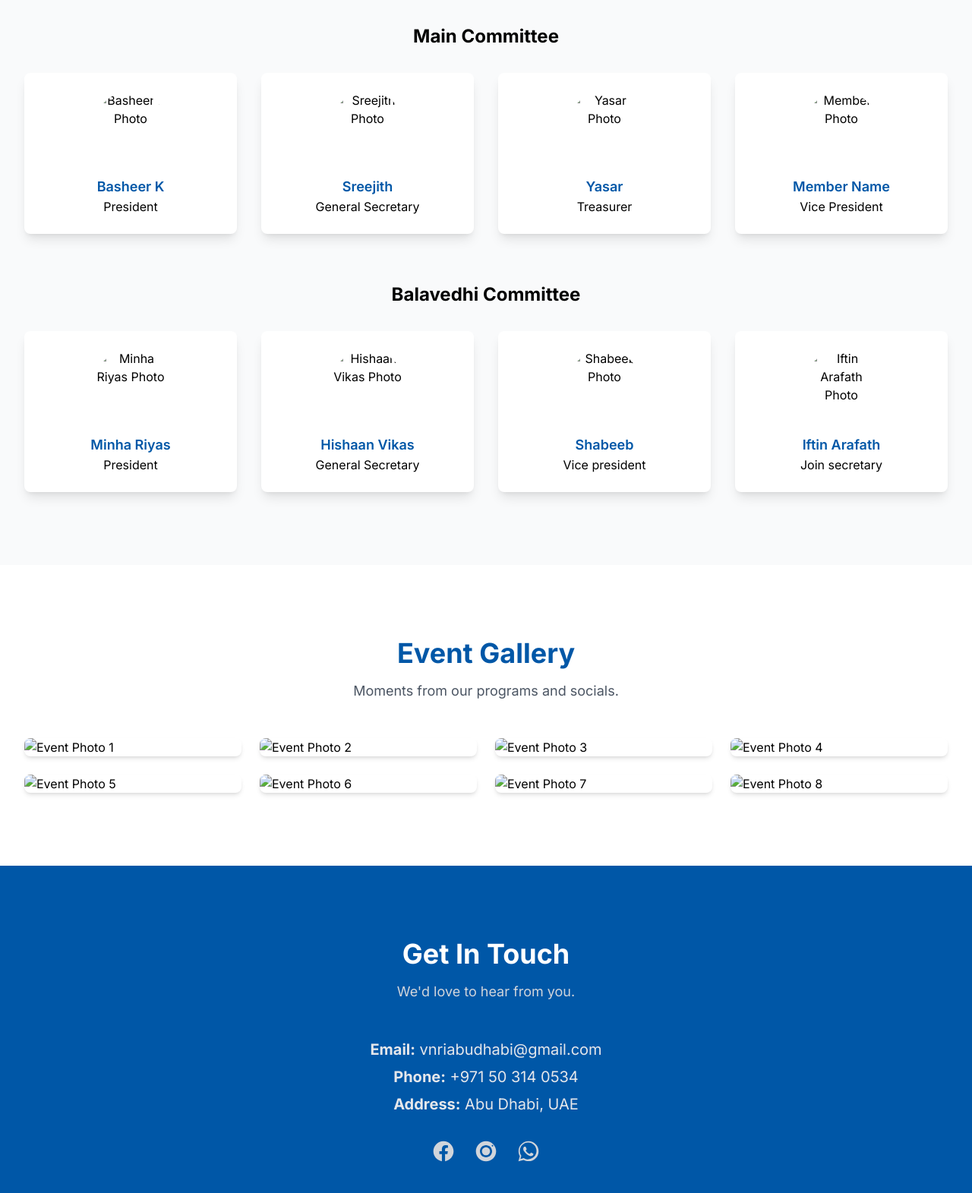
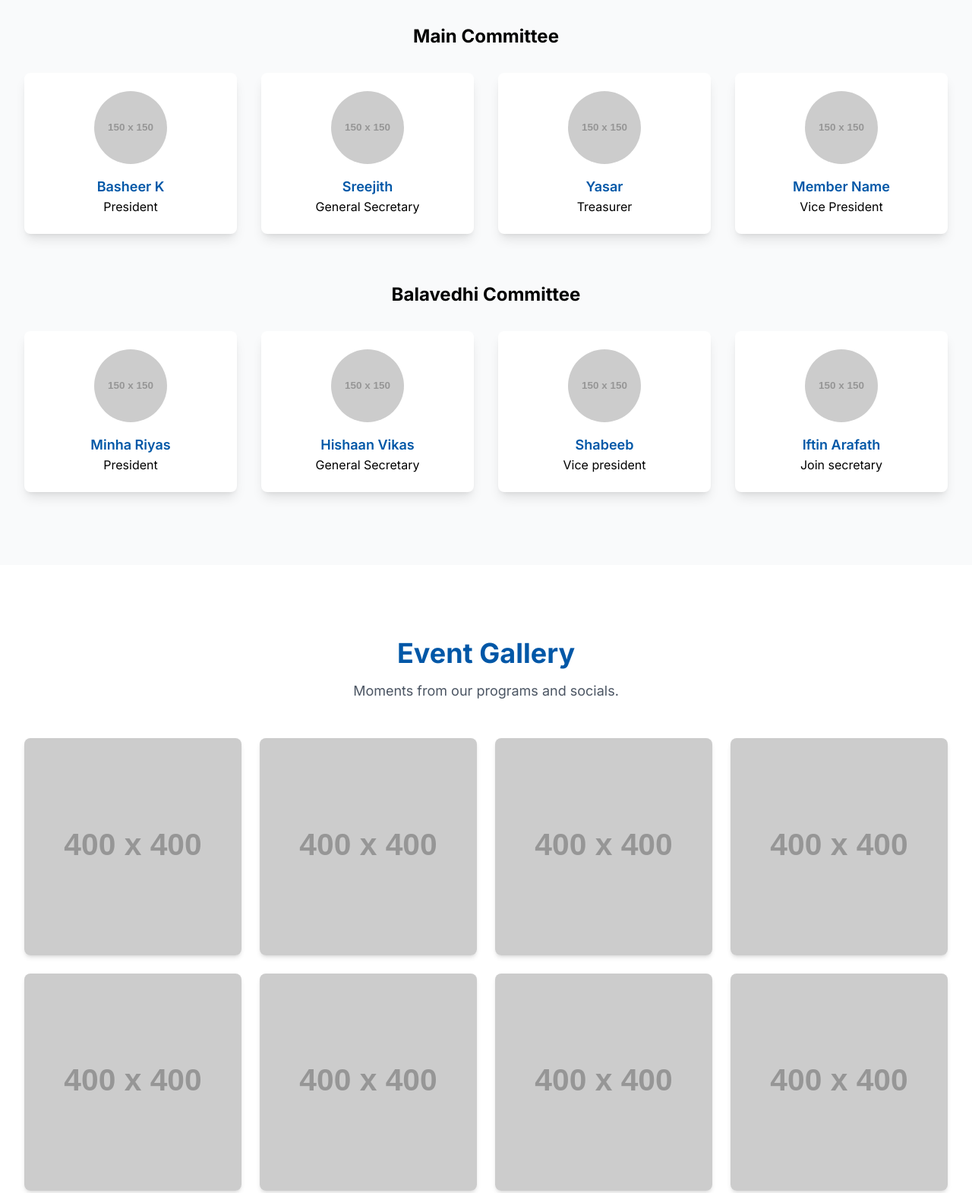
Before and after one commit to Shabeeb78623/VNRI, a plain HTML site: page index.html in a window 1280 px wide. Shown: the part 1880-3451 px from the top of the page at 76% size. Drawn offline with nearby package versions, Linux system fonts and the light colour scheme; placeholder pictures from the web are drawn by us.

Commit message:
Update index.html

```diff
--- a/index.html
+++ b/index.html
@@ -197,27 +197,43 @@
                     </h3>
                     <div class="grid grid-cols-2 md:grid-cols-3 lg:grid-cols-4 gap-6 md:gap-8">
                         <!--
-                          ACTION REQUIRED: Upload member photos to the 'assets/committee/' folder.
-                          The placeholder filenames use the position for easy replacement.
+                          ACTION REQUIRED: Upload member photos to the 'assets/Committee/' folder.
+                          The filenames below are simplified: [Position].jpg
                         -->
                         <div class="bg-white rounded-lg shadow-lg p-6 text-center">
-                            <img class="w-24 h-24 rounded-full mx-auto mb-4" src="assets/committee/President_BasheerK.jpg" alt="Basheer K Photo">
+                            <!-- NOTE: Changed path to assets/Committee/ (capital C) and simplified filename -->
+                            <img class="w-24 h-24 rounded-full mx-auto mb-4"
+                                 src="assets/Committee/President.jpg"
+                                 alt="Basheer K Photo"
+                                 onerror="this.onerror=null; this.src='https://placehold.co/150x150/0057a7/f39c12?text=President'">
                             <h4 class="text-lg font-semibold text-vnri-blue">Basheer K</h4>
                             <p class="text-vnri-orange">President</p>
                         </div>
                         <div class="bg-white rounded-lg shadow-lg p-6 text-center">
-                            <img class="w-24 h-24 rounded-full mx-auto mb-4" src="assets/committee/GeneralSecretary_Sreejith.jpg" alt="Sreejith Photo">
+                            <!-- NOTE: Changed path to assets/Committee/ (capital C) and simplified filename -->
+                            <img class="w-24 h-24 rounded-full mx-auto mb-4"
+                                 src="assets/Committee/GeneralSecretary.jpg"
+                                 alt="Sreejith Photo"
+                                 onerror="this.onerror=null; this.src='https://placehold.co/150x150/0057a7/f39c12?text=Secretary'">
                             <h4 class="text-lg font-semibold text-vnri-blue">Sreejith</h4>
                             <p class="text-vnri-orange">General Secretary</p>
                         </div>
                         <div class="bg-white rounded-lg shadow-lg p-6 text-center">
-                            <img class="w-24 h-24 rounded-full mx-auto mb-4" src="assets/committee/Treasurer_Yasar.jpg" alt="Yasar Photo">
+                            <!-- NOTE: Changed path to assets/Committee/ (capital C) and simplified filename -->
+                            <img class="w-24 h-24 rounded-full mx-auto mb-4"
+                                 src="assets/Committee/Treasurer.jpg"
+                                 alt="Yasar Photo"
+                                 onerror="this.onerror=null; this.src='https://placehold.co/150x150/0057a7/f39c12?text=Treasurer'">
                             <h4 class="text-lg font-semibold text-vnri-blue">Yasar</h4>
                             <p class="text-vnri-orange">Treasurer</p>
                         </div>
-                        <!-- Add more members as needed -->
+                        <!-- Example Placeholder for other members -->
                         <div class="bg-white rounded-lg shadow-lg p-6 text-center">
-                            <img class="w-24 h-24 rounded-full mx-auto mb-4" src="assets/committee/VicePresident_Placeholder.jpg" alt="Member Photo">
+                            <!-- NOTE: Changed path to assets/Committee/ (capital C) and simplified filename -->
+                            <img class="w-24 h-24 rounded-full mx-auto mb-4"
+                                 src="assets/Committee/VicePresident.jpg"
+                                 alt="Member Photo"
+                                 onerror="this.onerror=null; this.src='https://placehold.co/150x150/0057a7/f39c12?text=Vice+President'">
                             <h4 class="text-lg font-semibold text-vnri-blue">Member Name</h4>
                             <p class="text-vnri-orange">Vice President</p>
                         </div>
@@ -232,25 +248,41 @@
                     <div class="grid grid-cols-2 md:grid-cols-3 lg:grid-cols-4 gap-6 md:gap-8">
                         <!--
                           ACTION REQUIRED: Upload member photos to the 'assets/balavedhi/' folder.
-                          The placeholder filenames use the position for easy replacement.
+                          The filenames below are simplified: [Position].jpg
                         -->
                         <div class="bg-white rounded-lg shadow-lg p-6 text-center">
-                            <img class="w-24 h-24 rounded-full mx-auto mb-4" src="assets/balavedhi/President_MinhaRiyas.jpg" alt="Minha Riyas Photo">
+                            <!-- NOTE: Path assets/balavedhi/ (lowercase b) -->
+                            <img class="w-24 h-24 rounded-full mx-auto mb-4"
+                                 src="assets/balavedhi/President.jpg"
+                                 alt="Minha Riyas Photo"
+                                 onerror="this.onerror=null; this.src='https://placehold.co/150x150/0057a7/f39c12?text=BV+President'">
                             <h4 class="text-lg font-semibold text-vnri-blue">Minha Riyas</h4>
                             <p class="text-vnri-orange">President</p>
                         </div>
                         <div class="bg-white rounded-lg shadow-lg p-6 text-center">
-                            <img class="w-24 h-24 rounded-full mx-auto mb-4" src="assets/balavedhi/GeneralSecretary_HishaanVikas.jpg" alt="Hishaan Vikas Photo">
+                            <!-- NOTE: Path assets/balavedhi/ (lowercase b) -->
+                            <img class="w-24 h-24 rounded-full mx-auto mb-4"
+                                 src="assets/balavedhi/GeneralSecretary.jpg"
+                                 alt="Hishaan Vikas Photo"
+                                 onerror="this.onerror=null; this.src='https://placehold.co/150x150/0057a7/f39c12?text=BV+Secretary'">
                             <h4 class="text-lg font-semibold text-vnri-blue">Hishaan Vikas</h4>
                             <p class="text-vnri-orange">General Secretary</p>
                         </div>
                         <div class="bg-white rounded-lg shadow-lg p-6 text-center">
-                            <img class="w-24 h-24 rounded-full mx-auto mb-4" src="assets/balavedhi/VicePresident_Shabeeb.jpg" alt="Shabeeb Photo">
+                            <!-- NOTE: Path assets/balavedhi/ (lowercase b) -->
+                            <img class="w-24 h-24 rounded-full mx-auto mb-4"
+                                 src="assets/balavedhi/VicePresident.jpg"
+                                 alt="Shabeeb Photo"
+                                 onerror="this.onerror=null; this.src='https://placehold.co/150x150/0057a7/f39c12?text=BV+V.President'">
                             <h4 class="text-lg font-semibold text-vnri-blue">Shabeeb</h4>
                             <p class="text-vnri-orange">Vice president</p>
                         </div>
                         <div class="bg-white rounded-lg shadow-lg p-6 text-center">
-                            <img class="w-24 h-24 rounded-full mx-auto mb-4" src="assets/balavedhi/JointSecretary_IftinArafath.jpg" alt="Iftin Arafath Photo">
+                            <!-- NOTE: Path assets/balavedhi/ (lowercase b) -->
+                            <img class="w-24 h-24 rounded-full mx-auto mb-4"
+                                 src="assets/balavedhi/JointSecretary.jpg"
+                                 alt="Iftin Arafath Photo"
+                                 onerror="this.onerror=null; this.src='https://placehold.co/150x150/0057a7/f39c12?text=BV+J.Secretary'">
                             <h4 class="text-lg font-semibold text-vnri-blue">Iftin Arafath</h4>
                             <p class="text-vnri-orange">Join secretary</p>
                         </div>
@@ -273,31 +305,31 @@
                 <div class="mt-12 grid grid-cols-2 sm:grid-cols-3 lg:grid-cols-4 gap-4 md:gap-6">
                     <!--
                       ACTION REQUIRED: Upload event photos to the 'assets/gallery/' folder.
-                      The placeholder filenames are numbered for easy replacement.
+                      The placeholder filenames are numbered for easy replacement (e.g., 01.jpg).
                     -->
                     <div class="aspect-w-1 aspect-h-1">
-                        <img class="w-full h-full object-cover rounded-lg shadow-md" src="assets/gallery/Program_01.jpg" alt="Event Photo 1">
+                        <img class="w-full h-full object-cover rounded-lg shadow-md" src="assets/gallery/01.jpg" alt="Event Photo 1" onerror="this.onerror=null; this.src='https://placehold.co/400x400/0057a7/ffffff?text=Event+01'">
                     </div>
                     <div class="aspect-w-1 aspect-h-1">
-                        <img class="w-full h-full object-cover rounded-lg shadow-md" src="assets/gallery/Program_02.jpg" alt="Event Photo 2">
+                        <img class="w-full h-full object-cover rounded-lg shadow-md" src="assets/gallery/02.jpg" alt="Event Photo 2" onerror="this.onerror=null; this.src='https://placehold.co/400x400/0057a7/ffffff?text=Event+02'">
                     </div>
                     <div class="aspect-w-1 aspect-h-1">
-                        <img class="w-full h-full object-cover rounded-lg shadow-md" src="assets/gallery/Program_03.jpg" alt="Event Photo 3">
+                        <img class="w-full h-full object-cover rounded-lg shadow-md" src="assets/gallery/03.jpg" alt="Event Photo 3" onerror="this.onerror=null; this.src='https://placehold.co/400x400/0057a7/ffffff?text=Event+03'">
                     </div>
                     <div class="aspect-w-1 aspect-h-1">
-                        <img class="w-full h-full object-cover rounded-lg shadow-md" src="assets/gallery/Program_04.jpg" alt="Event Photo 4">
+                        <img class="w-full h-full object-cover rounded-lg shadow-md" src="assets/gallery/04.jpg" alt="Event Photo 4" onerror="this.onerror=null; this.src='https://placehold.co/400x400/0057a7/ffffff?text=Event+04'">
                     </div>
                     <div class="aspect-w-1 aspect-h-1">
-                        <img class="w-full h-full object-cover rounded-lg shadow-md" src="assets/gallery/Program_05.jpg" alt="Event Photo 5">
+                        <img class="w-full h-full object-cover rounded-lg shadow-md" src="assets/gallery/05.jpg" alt="Event Photo 5" onerror="this.onerror=null; this.src='https://placehold.co/400x400/0057a7/ffffff?text=Event+05'">
                     </div>
                     <div class="aspect-w-1 aspect-h-1">
-                        <img class="w-full h-full object-cover rounded-lg shadow-md" src="assets/gallery/Program_06.jpg" alt="Event Photo 6">
+                        <img class="w-full h-full object-cover rounded-lg shadow-md" src="assets/gallery/06.jpg" alt="Event Photo 6" onerror="this.onerror=null; this.src='https://placehold.co/400x400/0057a7/ffffff?text=Event+06'">
                     </div>
                     <div class="aspect-w-1 aspect-h-1">
-                        <img class="w-full h-full object-cover rounded-lg shadow-md" src="assets/gallery/Program_07.jpg" alt="Event Photo 7">
+                        <img class="w-full h-full object-cover rounded-lg shadow-md" src="assets/gallery/07.jpg" alt="Event Photo 7" onerror="this.onerror=null; this.src='https://placehold.co/400x400/0057a7/ffffff?text=Event+07'">
                     </div>
                     <div class="aspect-w-1 aspect-h-1">
-                        <img class="w-full h-full object-cover rounded-lg shadow-md" src="assets/gallery/Program_08.jpg" alt="Event Photo 8">
+                        <img class="w-full h-full object-cover rounded-lg shadow-md" src="assets/gallery/08.jpg" alt="Event Photo 8" onerror="this.onerror=null; this.src='https://placehold.co/400x400/0057a7/ffffff?text=Event+08'">
                     </div>
                 </div>
             </div>
```
